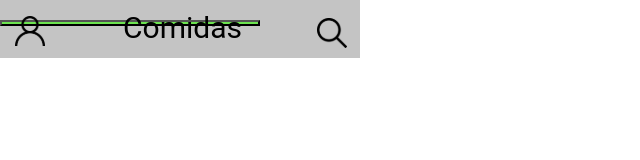
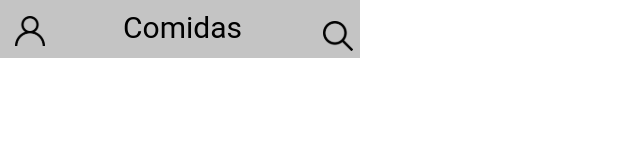
Before and after one commit to tryber/sd-03-recipes-app-04, a React (Create React App) app: page /comidas in a window 1280 px wide. Shown: the top 160 px of the page, without its empty margins (0-640 px from the left). Built offline with nearby package versions, Linux system fonts and the light colour scheme.

Commit message:
Ajustando botão search do component Header

```diff
--- a/src/components/CSS/Header.css
+++ b/src/components/CSS/Header.css
@@ -26,8 +26,10 @@
   height: 30px;
   left: 317px;
   position: absolute;
-  top: 18px;
+  top: 0px;
   width: 30px;
+  background-color: transparent;
+  border: none;
 }
 
 .headerDiv {
--- a/src/components/Header.jsx
+++ b/src/components/Header.jsx
@@ -34,11 +34,10 @@ function Header() {
           />
         )
         : null}
-      <button type="button" onClick={() => showHideInputSearch()}>
+      <button type="button" className="searchIcon" onClick={() => showHideInputSearch()}>
         <img
           src={searchIcon}
           alt="SearchIcon"
-          className="searchIcon"
           data-testid="search-top-btn"
         />
       </button>
```
